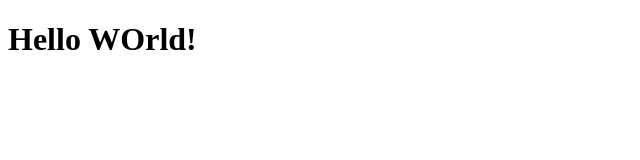
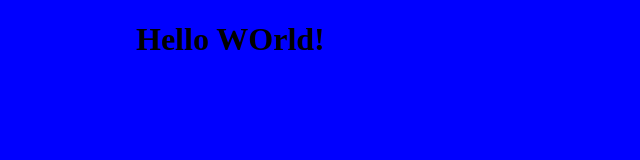
Before and after one commit to McNaughty/my-git-test, a plain HTML site: page index.html in a window 1280 px wide. Shown: the whole page, without its empty margins (0-640 px from the left). Drawn offline with Linux system fonts and the light colour scheme.

Commit message:
add style.css, connect to index.html

```diff
--- a/index.html
+++ b/index.html
@@ -3,6 +3,7 @@
 <head>
     <meta charset="UTF-8">
     <meta name="viewport" content="width=device-width, initial-scale=1.0">
+    <link rel="stylesheet" href="style.css" />
     <title>My Website</title>
 </head>
 <body>
--- /dev/null
+++ b/style.css
@@ -0,0 +1,4 @@
+body {
+    background: blue;
+    padding-left: 10%;
+}
```
